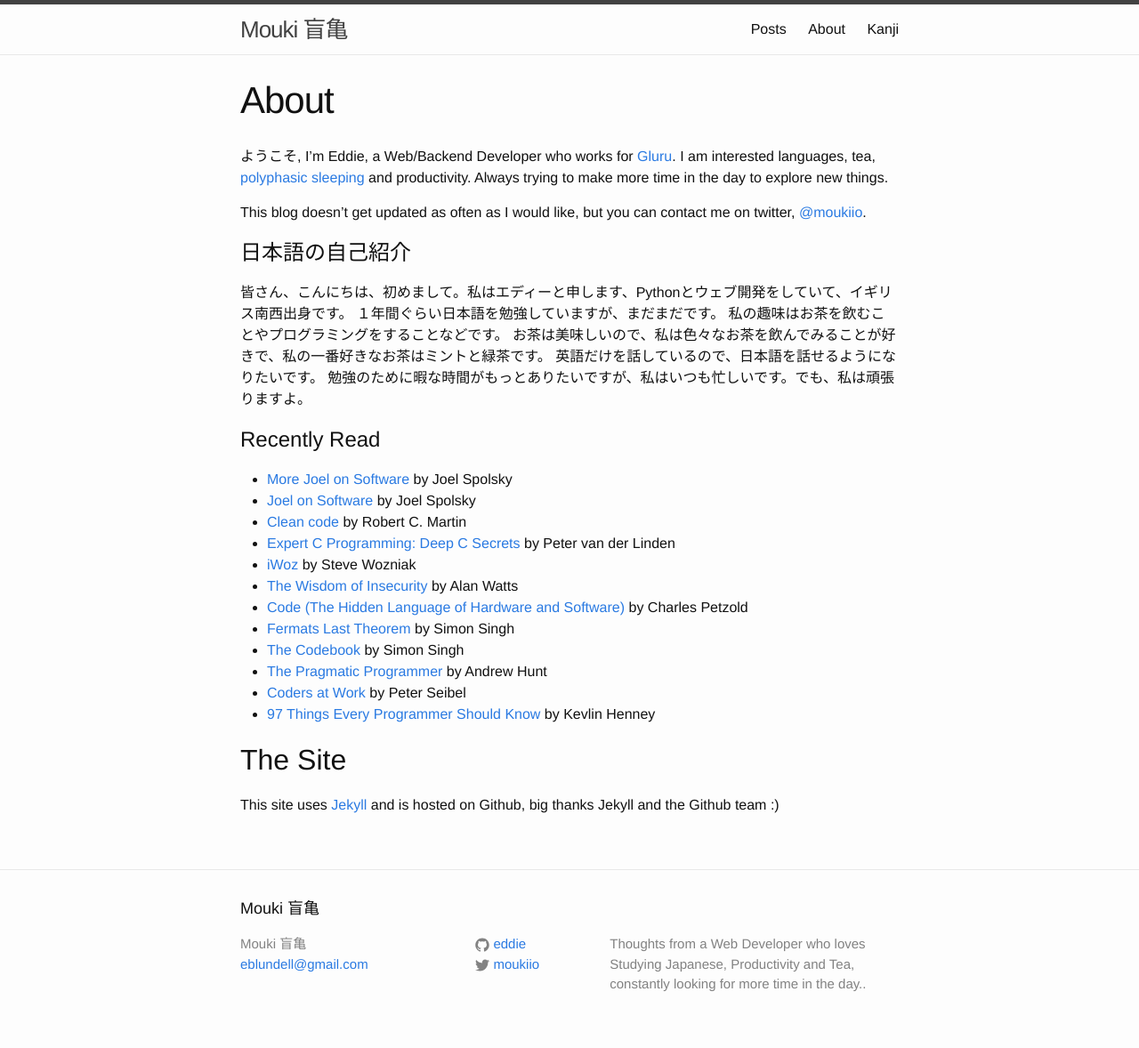
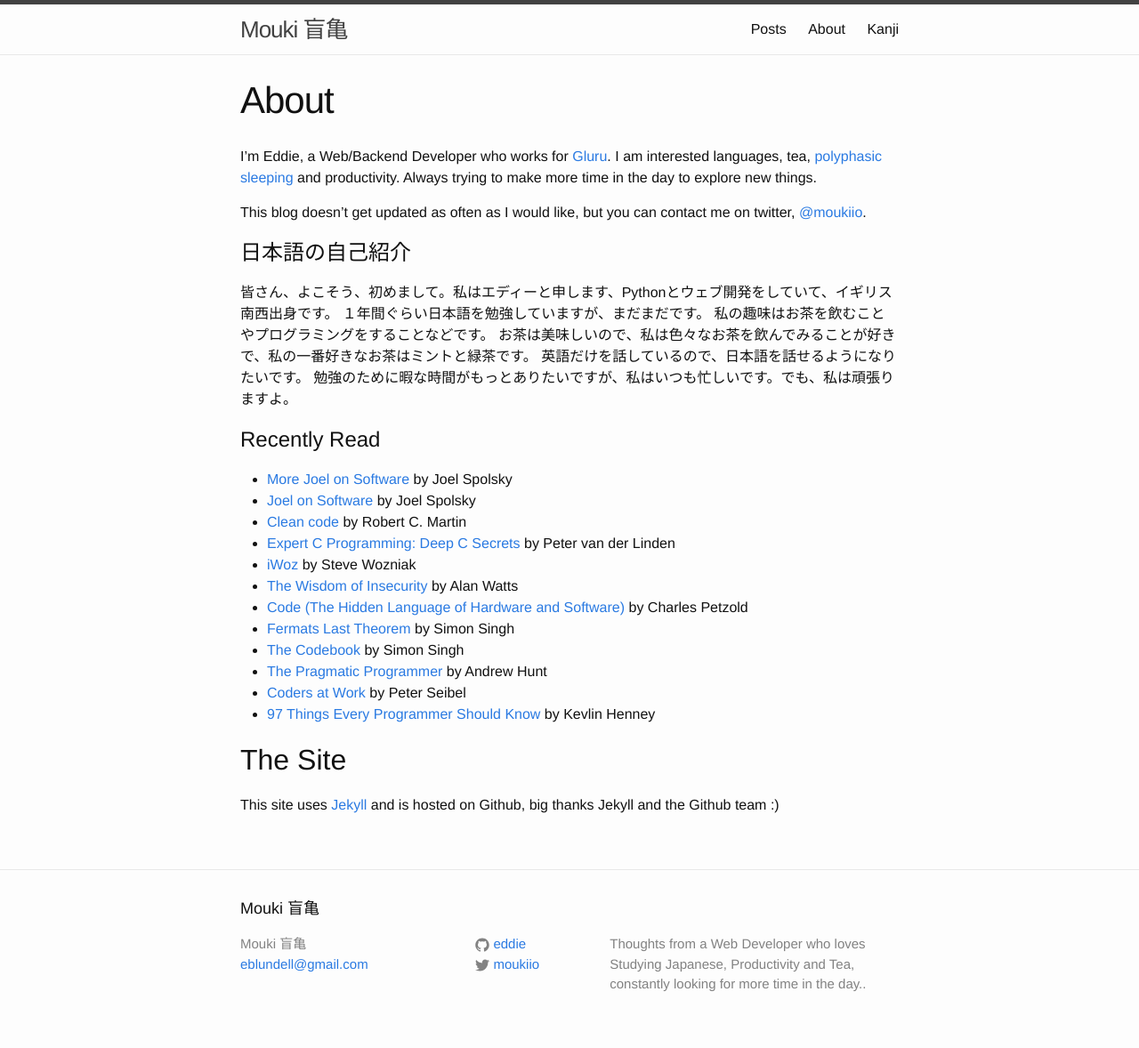
Before and after one commit to eddie/eddie.github.io, a Jekyll site: the page built from about.md, in a window 1280 px wide. Shown: the whole page at 89% size. Built offline with Jekyll 4.4.1, drawn with Linux system fonts in a browser that asks for light colours.

Commit message:
moved jp fron english intro

```diff
--- a/about.md
+++ b/about.md
@@ -4,13 +4,13 @@ title: About
 permalink: /about/
 ---
 
-ようこそ, I'm Eddie, a Web/Backend Developer who works for [Gluru](https://gluru.co/). I am interested languages, tea, [polyphasic sleeping](http://en.wikipedia.org/wiki/Polyphasic_sleep) and productivity. Always trying to make more time in the day to explore new things.
+I'm Eddie, a Web/Backend Developer who works for [Gluru](https://gluru.co/). I am interested languages, tea, [polyphasic sleeping](http://en.wikipedia.org/wiki/Polyphasic_sleep) and productivity. Always trying to make more time in the day to explore new things.
 
 This blog doesn't get updated as often as I would like, but you can contact me on twitter, [@moukiio](https://twitter.com/moukiio).
 
 # 日本語の自己紹介
 
-皆さん、こんにちは、初めまして。私はエディーと申します、Pythonとウェブ開発をしていて、イギリス南西出身です。
+皆さん、よこそう、初めまして。私はエディーと申します、Pythonとウェブ開発をしていて、イギリス南西出身です。
 １年間ぐらい日本語を勉強していますが、まだまだです。 私の趣味はお茶を飲むことやプログラミングをすることなどです。
 お茶は美味しいので、私は色々なお茶を飲んでみることが好きで、私の一番好きなお茶はミントと緑茶です。
 英語だけを話しているので、日本語を話せるようになりたいです。
```
